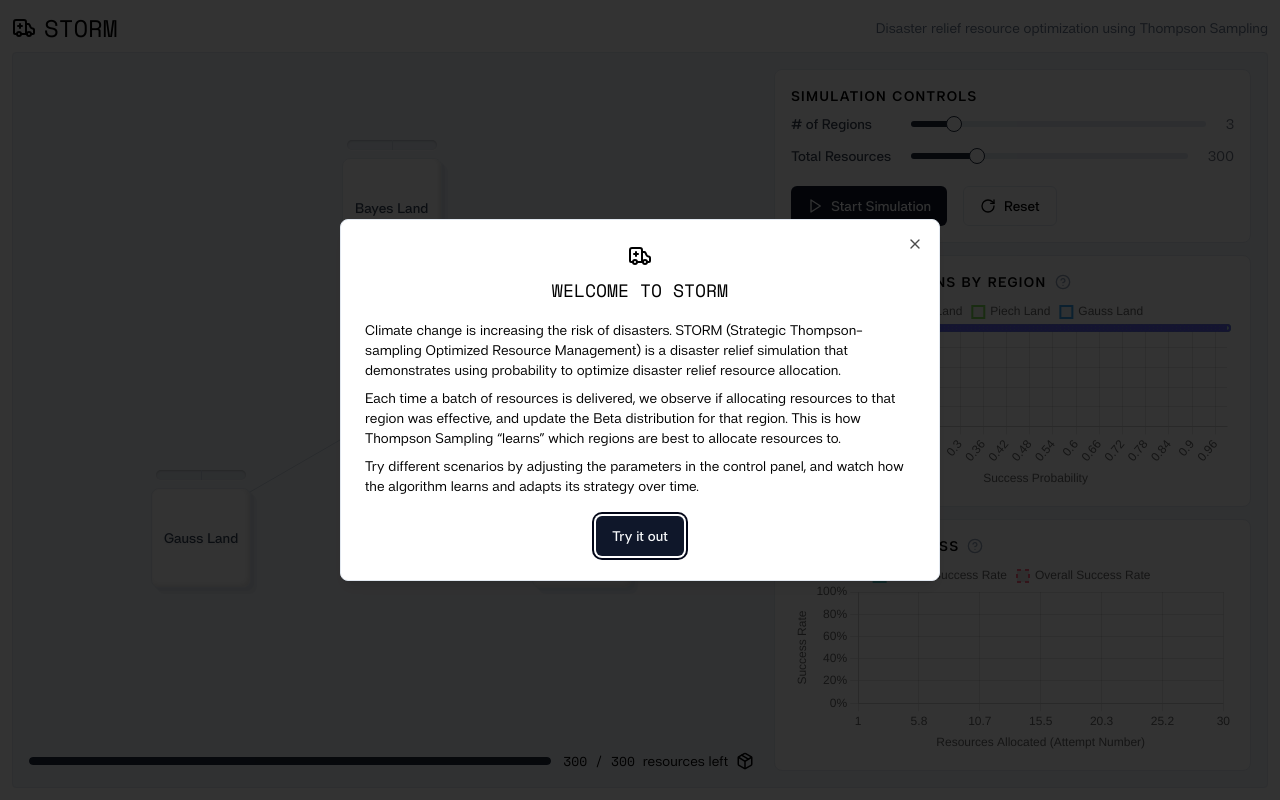
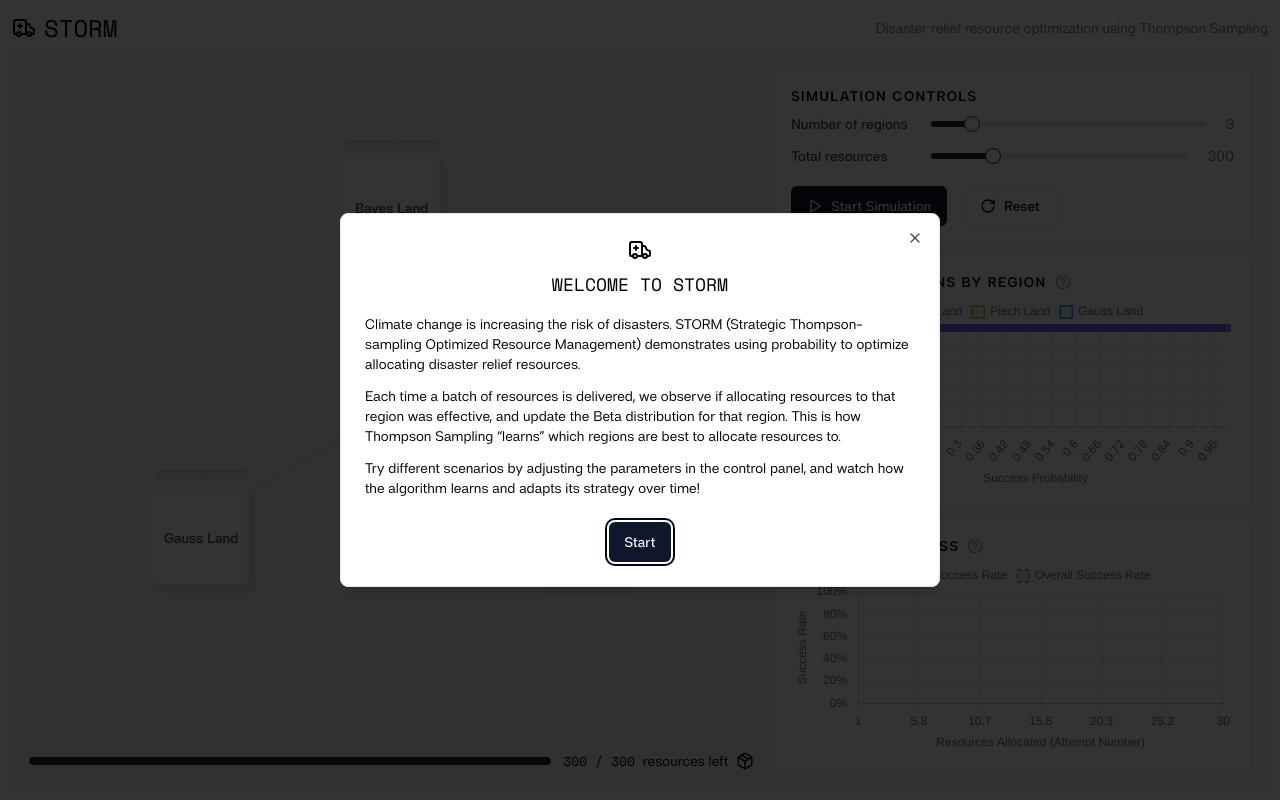
Before and after one commit to Tina-Mai/storm, a Next.js app: page / in a window 1280 px wide. Built offline with nearby package versions, Linux system fonts and the light colour scheme.

Commit message:
clearer labels

```diff
--- a/src/components/About.tsx
+++ b/src/components/About.tsx
@@ -20,18 +20,18 @@ export default function About() {
 					<Ambulance size={24} />
 					Welcome to STORM
 				</DialogHeader>
-				<div className="vertical text-sm gap-2">
+				<div className="vertical text-sm gap-3">
 					<p>
-						Climate change is increasing the risk of disasters. STORM (Strategic Thompson-sampling Optimized Resource Management) is a disaster relief simulation that demonstrates using
-						probability to optimize disaster relief resource allocation.
+						Climate change is increasing the risk of disasters. STORM (Strategic Thompson-sampling Optimized Resource Management) demonstrates using probability to optimize allocating
+						disaster relief resources.
 					</p>
 					<p>
 						Each time a batch of resources is delivered, we observe if allocating resources to that region was effective, and update the Beta distribution for that region. This is how
 						Thompson Sampling “learns” which regions are best to allocate resources to.
 					</p>
-					<p>Try different scenarios by adjusting the parameters in the control panel, and watch how the algorithm learns and adapts its strategy over time.</p>
+					<p>Try different scenarios by adjusting the parameters in the control panel, and watch how the algorithm learns and adapts its strategy over time!</p>
 					<Button onClick={() => setOpen(false)} className="max-w-min mt-3 self-center">
-						Try it out
+						Start
 					</Button>
 				</div>
 			</DialogContent>
--- a/src/components/ControlPanel.tsx
+++ b/src/components/ControlPanel.tsx
@@ -13,14 +13,14 @@ export default function ControlPanel() {
 			<h2 className="font-semibold text-sm uppercase tracking-widest pb-1">Simulation Controls</h2>
 
 			<div className="vertical gap-3">
-				<div className="grid grid-cols-[minmax(auto,100px)_1fr_auto] items-center gap-5">
-					<p className="text-sm font-medium text-gray-700"># of Regions</p>
+				<div className="grid grid-cols-[minmax(auto,120px)_1fr_auto] items-center gap-5">
+					<p className="text-sm font-medium text-gray-700">Number of regions</p>
 					<Slider value={[numRegions]} onValueChange={([value]) => setNumRegions(value)} min={2} max={10} step={1} disabled={isSimulating} />
 					<span className="text-sm text-gray-500 whitespace-nowrap">{numRegions}</span>
 				</div>
 
-				<div className="grid grid-cols-[minmax(auto,100px)_1fr_auto] items-center gap-5">
-					<p className="text-sm font-medium text-gray-700">Total Resources</p>
+				<div className="grid grid-cols-[minmax(auto,120px)_1fr_auto] items-center gap-5">
+					<p className="text-sm font-medium text-gray-700">Total resources</p>
 					<Slider value={[totalResources]} onValueChange={([value]) => setTotalResources(value)} min={100} max={1000} step={50} />
 					<span className="text-sm text-gray-500 whitespace-nowrap">{totalResources}</span>
 				</div>
--- a/src/components/Results.tsx
+++ b/src/components/Results.tsx
@@ -23,7 +23,7 @@ const Results = () => {
 					<div className="horizontal items-center text-sm gap-1.5">
 						<span className="font-mono text-base">{results.uniformAllocationSuccesses}</span> <p>successes</p>
 					</div>
-					<p className="text-sm text-slate-500 text-center">Uniform Allocation</p>
+					<p className="text-sm text-slate-500 text-center">Evenly distributing across regions</p>
 				</div>
 				<div className={`vertical items-center font-semibold ${positive ? "text-theme-green" : "text-theme-red"}`}>
 					{!positive ? <TrendingDown size={24} className="pb-1" /> : <TrendingUp size={24} className="pb-1" />}
```
